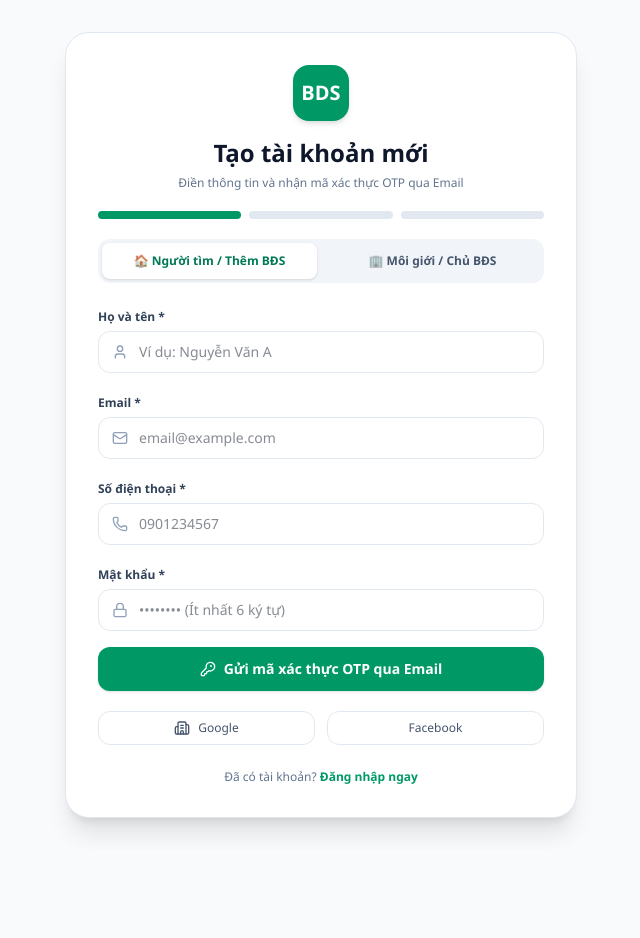
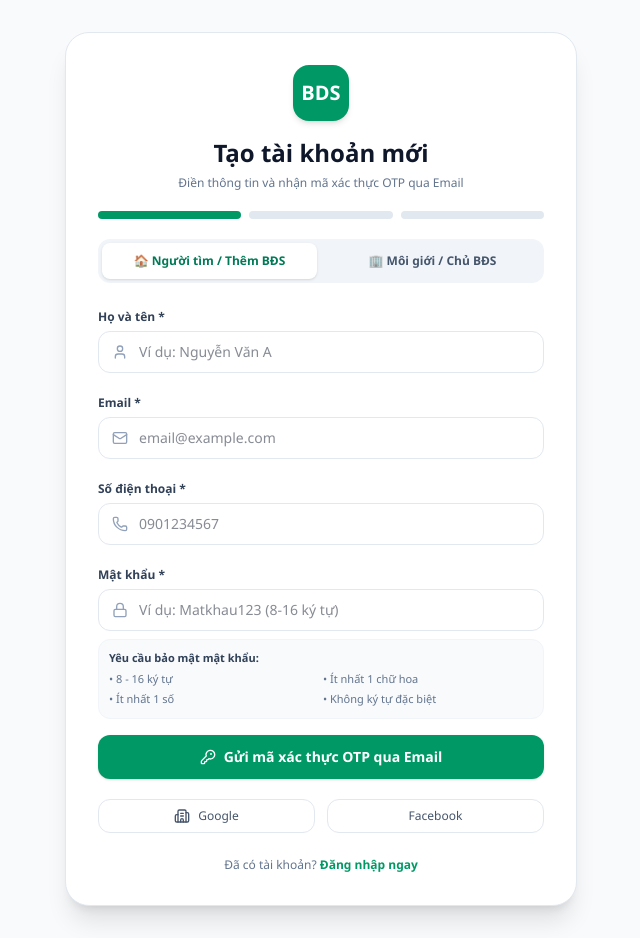
Before and after one commit to HaManhHung003/KLTN_Nhom101_Hung_Bao, a React (Vite) app in the folder BDS_Pro_Frontend/: page /register in a window 1280 px wide. Shown: the whole page, without its empty margins (319-959 px from the left). Before the commit the page ends 850 px from the top, so only its background shows below. Built offline with nearby package versions, Linux system fonts and the light colour scheme.

Commit message:
feat(security): enforce password regex policy (8-16 chars, 1 uppercase, 1 digit, no special chars)

```diff
--- a/BDS_Pro_Frontend/src/components/common/AuthModal.tsx
+++ b/BDS_Pro_Frontend/src/components/common/AuthModal.tsx
@@ -40,6 +40,12 @@ export const AuthModal: React.FC<AuthModalProps> = ({ isOpen, onClose, initialMo
       if (mode === 'login') {
         await login({ email, password });
       } else {
+        const PASSWORD_REGEX = /^(?=.*[A-Z])(?=.*\d)[a-zA-Z0-9]{8,16}$/;
+        if (!PASSWORD_REGEX.test(password)) {
+          setError('Mật khẩu phải từ 8-16 ký tự, gồm ít nhất 1 chữ hoa, 1 chữ số và không chứa ký tự đặc biệt.');
+          setLoading(false);
+          return;
+        }
         await register({ name, email, password, phone, role });
       }
       onClose();
@@ -176,7 +182,7 @@ export const AuthModal: React.FC<AuthModalProps> = ({ isOpen, onClose, initialMo
                 required
                 value={password}
                 onChange={(e) => setPassword(e.target.value)}
-                placeholder="••••••••"
+                placeholder={mode === 'register' ? 'Ví dụ: Matkhau123 (8-16 ký tự)' : '••••••••'}
                 className="w-full rounded-xl border border-slate-300 pl-10 pr-3 py-2 text-sm focus:border-brand-600 focus:outline-none"
               />
             </div>
--- a/BDS_Pro_Frontend/src/pages/public/RegisterPage.tsx
+++ b/BDS_Pro_Frontend/src/pages/public/RegisterPage.tsx
@@ -82,8 +82,24 @@ export function RegisterPage() {
       setError('Vui lòng nhập Số điện thoại.')
       return
     }
-    if (!password || password.length < 6) {
-      setError('Mật khẩu phải chứa ít nhất 6 ký tự.')
+    if (!password) {
+      setError('Vui lòng nhập Mật khẩu.')
+      return
+    }
+    if (password.length < 8 || password.length > 16) {
+      setError('Mật khẩu phải từ 8 đến 16 ký tự.')
+      return
+    }
+    if (!/[A-Z]/.test(password)) {
+      setError('Mật khẩu phải chứa ít nhất 1 chữ viết hoa (A-Z).')
+      return
+    }
+    if (!/\d/.test(password)) {
+      setError('Mật khẩu phải chứa ít nhất 1 chữ số (0-9).')
+      return
+    }
+    if (/[^a-zA-Z0-9]/.test(password)) {
+      setError('Mật khẩu không được chứa ký tự đặc biệt.')
       return
     }
 
@@ -314,9 +330,27 @@ export function RegisterPage() {
                     type="password"
                     value={password}
                     onChange={(e) => setPassword(e.target.value)}
-                    placeholder="•••••••• (Ít nhất 6 ký tự)"
+                    placeholder="Ví dụ: Matkhau123 (8-16 ký tự)"
                     className="w-full rounded-xl border border-slate-200 py-2.5 pl-10 pr-4 text-sm outline-none focus:border-emerald-500 focus:ring-2 focus:ring-emerald-500/20"
                   />
+                </div>
+                {/* Password Criteria Checklist */}
+                <div className="mt-2 space-y-1 rounded-xl bg-slate-50 p-2.5 text-[11px] text-slate-500 border border-slate-100">
+                  <p className="font-semibold text-slate-700">Yêu cầu bảo mật mật khẩu:</p>
+                  <div className="grid grid-cols-2 gap-1">
+                    <span className={`flex items-center gap-1 ${password.length >= 8 && password.length <= 16 ? 'text-emerald-600 font-semibold' : ''}`}>
+                      {password.length >= 8 && password.length <= 16 ? '✓' : '•'} 8 - 16 ký tự
+                    </span>
+                    <span className={`flex items-center gap-1 ${/[A-Z]/.test(password) ? 'text-emerald-600 font-semibold' : ''}`}>
+                      {/[A-Z]/.test(password) ? '✓' : '•'} Ít nhất 1 chữ hoa
+                    </span>
+                    <span className={`flex items-center gap-1 ${/\d/.test(password) ? 'text-emerald-600 font-semibold' : ''}`}>
+                      {/\d/.test(password) ? '✓' : '•'} Ít nhất 1 số
+                    </span>
+                    <span className={`flex items-center gap-1 ${password && !/[^a-zA-Z0-9]/.test(password) ? 'text-emerald-600 font-semibold' : ''}`}>
+                      {password && !/[^a-zA-Z0-9]/.test(password) ? '✓' : '•'} Không ký tự đặc biệt
+                    </span>
+                  </div>
                 </div>
               </div>
 
```
Also changed, not shown: 1 other file (tests, documents, lock files or other folders).
